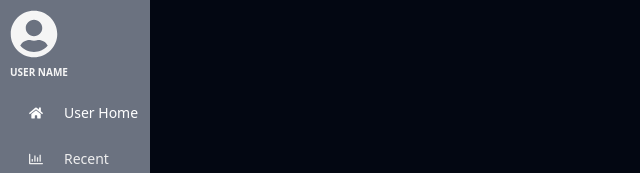
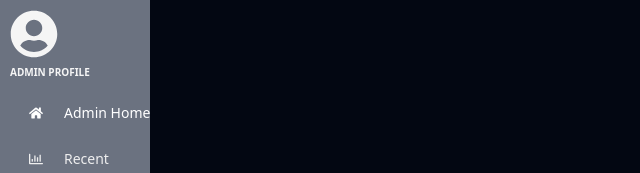
Before and after one commit to jewelislam360/Video-Steraming-Client, a React (Vite) app: page /dashboard in a window 1280 px wide. Shown: the top 173 px of the page, without its empty margins (0-640 px from the left). Built offline with nearby package versions, Linux system fonts and the light colour scheme.

Commit message:
dashboard route setup

```diff
--- a/src/Layout/DashBoard.jsx
+++ b/src/Layout/DashBoard.jsx
@@ -17,7 +17,7 @@ const DashBoard = () => {
                 <nav>
                     <div className="logo">
                         <FaUserCircle className='text-5xl'/>
-                        <span>User Name</span>
+                        <span>Admin Profile</span>
                     </div>
 
                     <ul className="menu">
@@ -26,7 +26,7 @@ const DashBoard = () => {
                         className={`${pathname === "/dashboard/userhome" ? "text-red-800" : "text-white"
                             }`}>
                                 <FaHome className='icon'/>
-                                <span className='nav-item'>User Home</span>
+                                <span className='nav-item'>Admin Home</span>
                             </Link></li>
                         <li><Link><FaRegChartBar className='icon'/><span className='nav-item'>Recent</span></Link></li>
                         <li><Link><FaRegStar className='icon'/><span className='nav-item'>Top Rated</span></Link></li>
--- a/src/Pages/DashBoard/UserHome/UserHome.jsx
+++ b/src/Pages/DashBoard/UserHome/UserHome.jsx
@@ -3,7 +3,7 @@ import React from 'react';
 const UserHome = () => {
     return (
         <div>
-            <h2>User Home</h2>
+            <h2>Admin Home</h2>
         </div>
     );
 };
--- a/src/Routes/Routes.jsx
+++ b/src/Routes/Routes.jsx
@@ -8,6 +8,7 @@ import ViewPlayer from "../Pages/ViewPlayer/ViewPlayer";
 import Movie from "../Pages/Movie/Movie";
 import Blog from "../Pages/Blog/Blog";
 import UserHome from "../Pages/DashBoard/UserHome/UserHome";
+import User from "../Pages/User/User";
 
 export const router = createBrowserRouter([
   {
@@ -48,6 +49,10 @@ export const router = createBrowserRouter([
       {
         path: '/movie',
         element: <Movie />
+      },
+      {
+        path: '/user',
+        element: <User></User>
       }
     ],
   },
```
